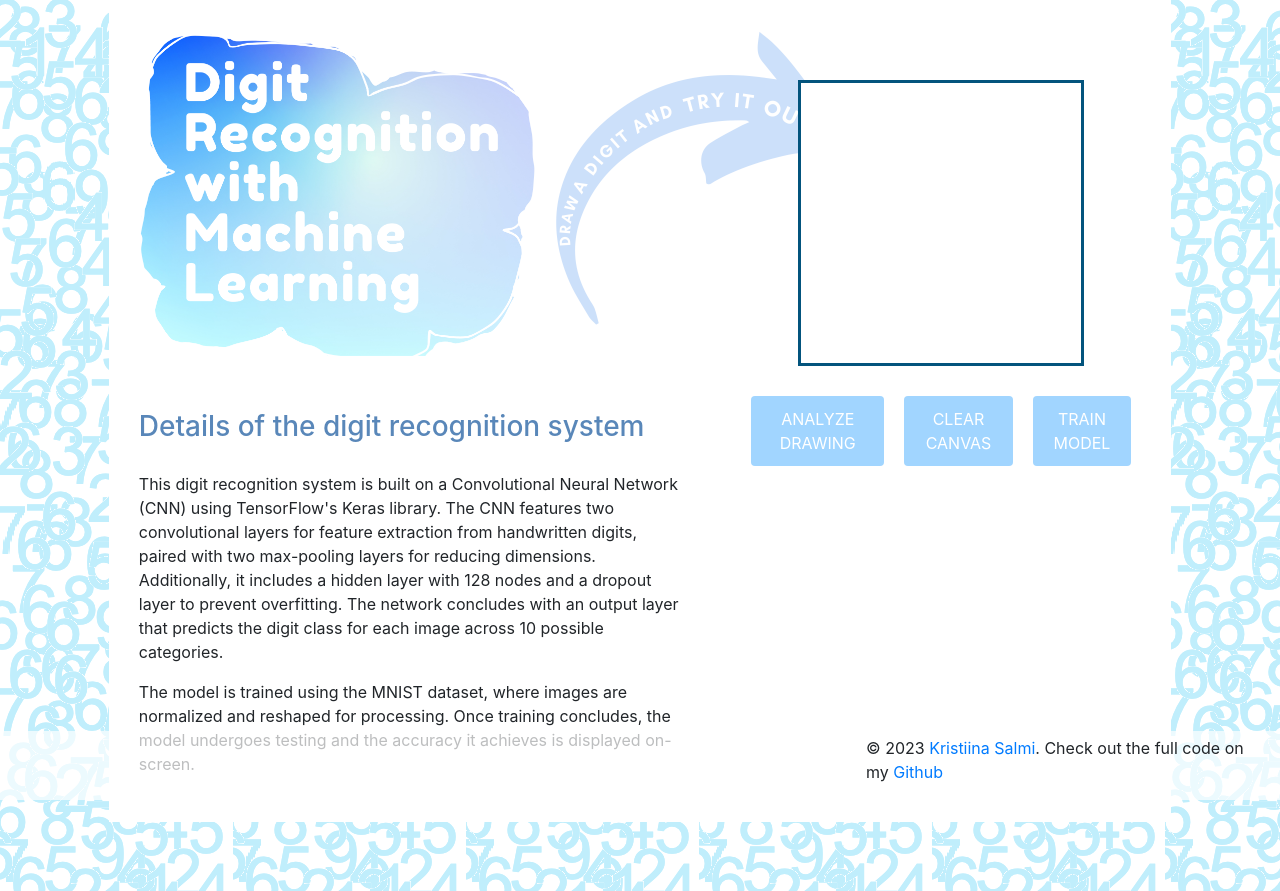
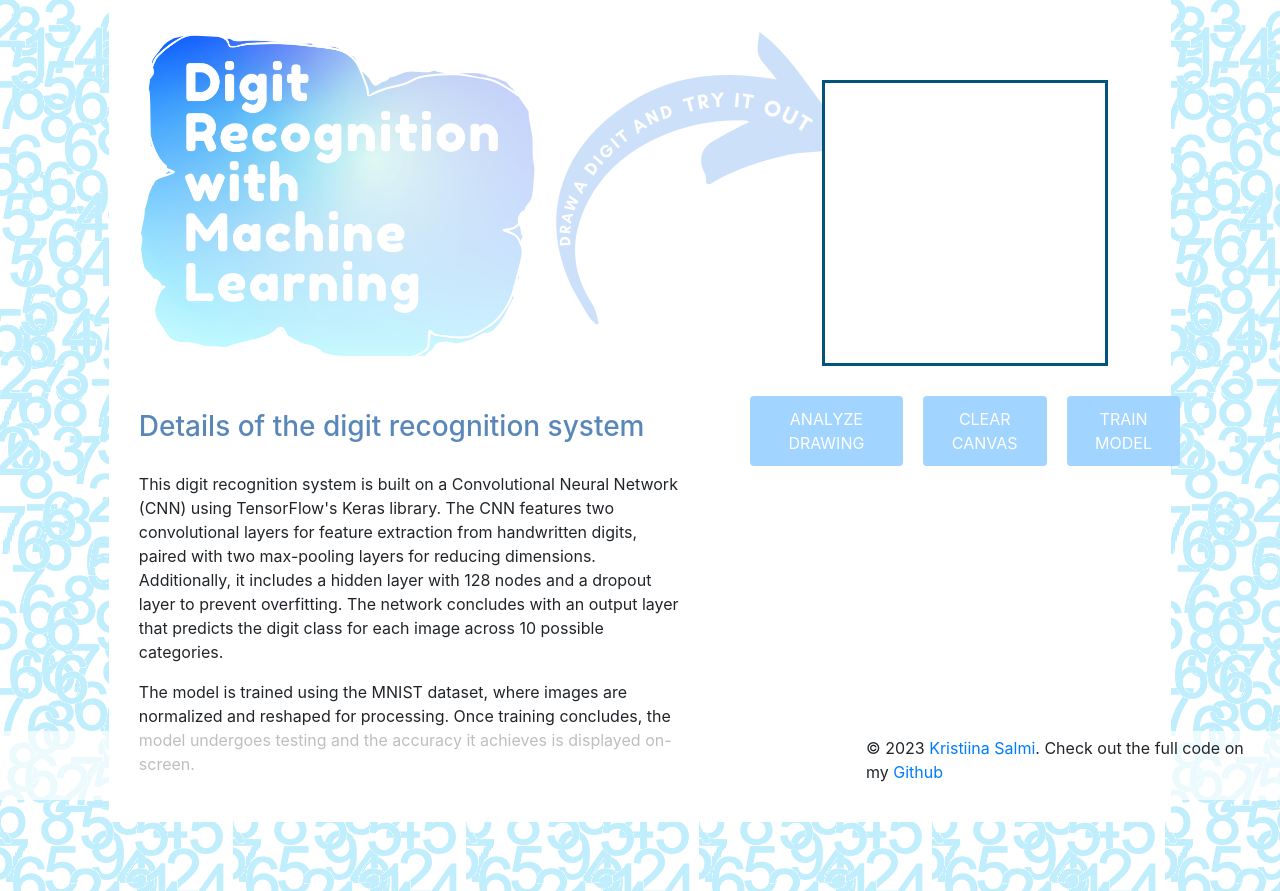
Before and after one commit to krsalmi/ai_digits_frontend, a React (Create React App) app: page / in a window 1280 px wide. Built offline with nearby package versions, Linux system fonts and the light colour scheme; no server answers.

Commit message:
style: Fix width for progress box styling

```diff
--- a/src/components/ButtonsComponent/ButtonsComponent.module.css
+++ b/src/components/ButtonsComponent/ButtonsComponent.module.css
@@ -31,6 +31,6 @@
 @media only screen and (max-width: 1500px) {
 
     .hoverText, .buttonsDiv {
-        width: 400px;
+        width: 450px;
     }
 }
--- a/src/components/Progress/Progress.module.css
+++ b/src/components/Progress/Progress.module.css
@@ -4,7 +4,7 @@
 }
 
 .progressRow {
-    line-height: 50%;
+    /* line-height: 50%; */
 }
 
 .bold {
```
